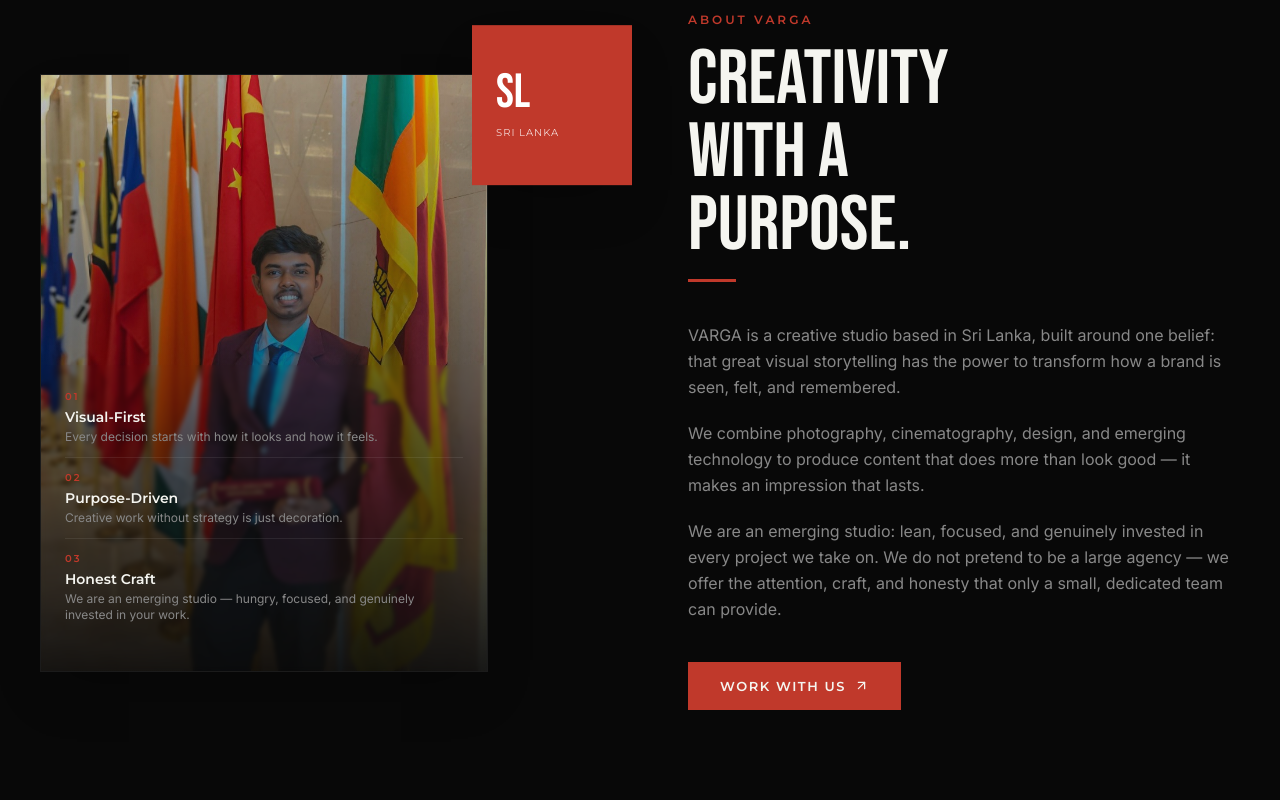
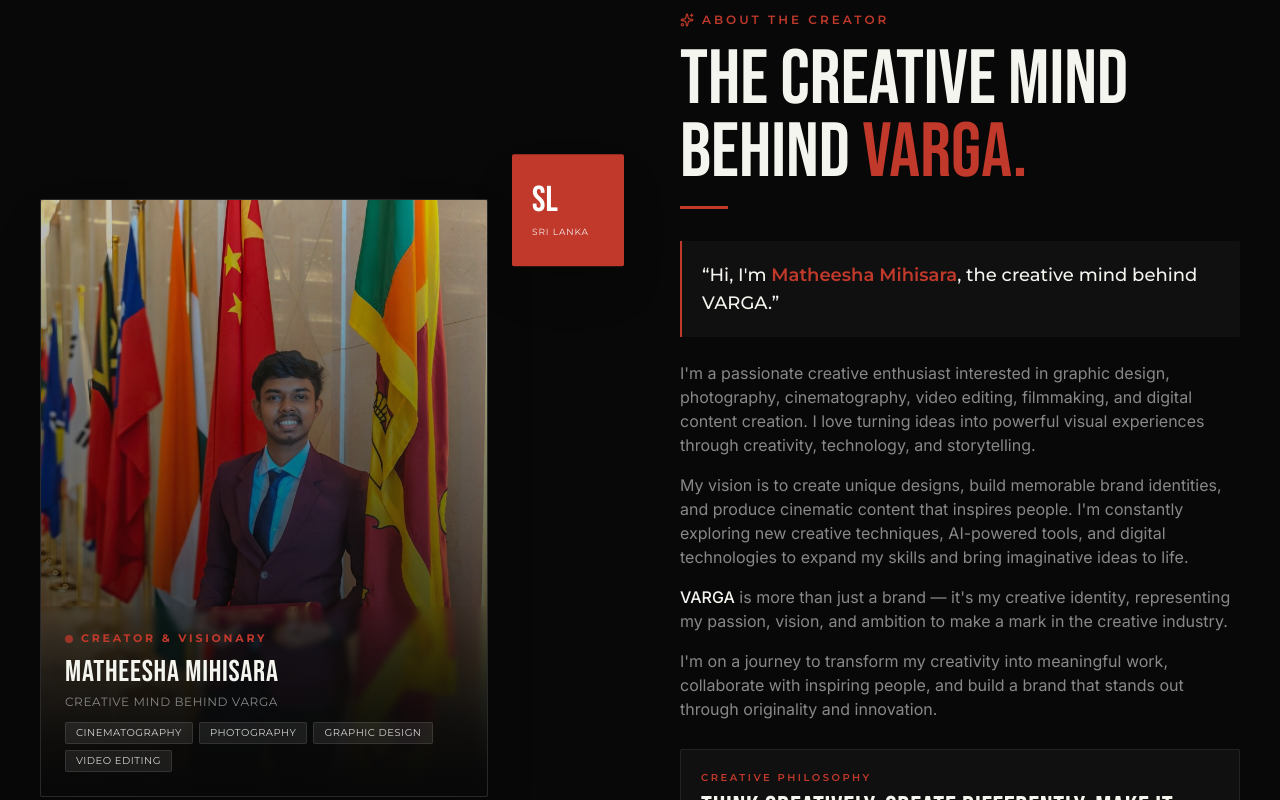
Before and after one commit to mihirunpavithra-wq/varga, a React (Vite) app: page / in a window 1280 px wide. Shown: the part 5680-6480 px from the top of the page. Built offline with nearby package versions, Linux system fonts and the light colour scheme.

Commit message:
Introduce Matheesha Mihisara: Official creator bio, vision, philosophy, and personal Instagram in About section

```diff
--- a/src/components/layout/Footer.tsx
+++ b/src/components/layout/Footer.tsx
@@ -125,8 +125,8 @@ export function Footer() {
       <div className="border-t border-white/[0.05]">
         <div className="container-varga py-5 flex flex-col sm:flex-row items-center justify-between gap-4">
           <p className="font-body text-varga-muted text-xs text-center sm:text-left">
-            © {year} VARGA Creative Studio. All rights reserved.
-            {' '}Based in Sri Lanka.
+            © {year} VARGA Creative Studio. Founded &amp; Directed by{' '}
+            <span className="text-varga-white font-medium">Matheesha Mihisara</span>. Based in Sri Lanka.
           </p>
 
           {/* Back to top */}
--- a/src/components/sections/About.tsx
+++ b/src/components/sections/About.tsx
@@ -1,109 +1,164 @@
 import { motion } from 'framer-motion';
-import { ArrowUpRight } from 'lucide-react';
-import { Reveal, Stagger, staggerItem } from '@/components/ui/Reveal';
-
-const values = [
-  { label: 'Visual-First', desc: 'Every decision starts with how it looks and how it feels.' },
-  { label: 'Purpose-Driven', desc: 'Creative work without strategy is just decoration.' },
-  { label: 'Honest Craft', desc: 'We are an emerging studio — hungry, focused, and genuinely invested in your work.' },
-];
+import { ArrowUpRight, Sparkles } from 'lucide-react';
+import { Instagram } from '@/components/ui/Icons';
+import { Reveal } from '@/components/ui/Reveal';
+import { founderInfo, contactInfo } from '@/data/content';
 
 export function About() {
   return (
-    <section id="about" className="section-padding overflow-hidden" aria-labelledby="about-heading">
+    <section id="about" className="section-padding overflow-hidden bg-[#080808]" aria-labelledby="about-heading">
       <div className="container-varga">
-        <div className="grid lg:grid-cols-2 gap-16 lg:gap-24 items-center">
+        <div className="grid lg:grid-cols-2 gap-12 lg:gap-20 items-center">
 
-          {/* Left — Visual Panel */}
-          <Reveal direction="left" className="relative order-2 lg:order-1 pt-6 pr-4 sm:pr-0">
-            {/* Main visual block */}
-            <div className="relative aspect-[4/5] sm:aspect-[3/4] max-w-md mx-auto lg:mx-0 w-full overflow-hidden border border-white/[0.08] shadow-2xl">
+          {/* Left — Creator Visual Panel */}
+          <Reveal direction="left" className="relative order-2 lg:order-1 pt-4 sm:pt-6 pr-2 sm:pr-0">
+            {/* Visual Frame */}
+            <div className="relative aspect-[4/5] sm:aspect-[3/4] max-w-md mx-auto lg:mx-0 w-full overflow-hidden border border-white/[0.1] rounded-sm shadow-2xl bg-[#111111] group">
               {/* Founder Image */}
               <img
                 src={`${import.meta.env.BASE_URL}founder-about.jpg`}
-                alt="VARGA Creative Direction"
-                className="w-full h-full object-cover object-top"
+                alt="Matheesha Mihisara — Founder & Creative Mind behind VARGA"
+                className="w-full h-full object-cover object-top filter brightness-[0.95] contrast-[1.05] transition-transform duration-700 ease-out group-hover:scale-105"
               />
 
-              {/* Cinematic gradient overlay */}
+              {/* Cinematic Vignette Overlay */}
               <div
-                className="absolute inset-0"
+                className="absolute inset-0 pointer-events-none"
                 style={{
-                  background: 'linear-gradient(to top, rgba(8,8,8,0.92) 0%, rgba(8,8,8,0.5) 45%, rgba(8,8,8,0.15) 100%)',
+                  background: 'linear-gradient(to top, rgba(8,8,8,0.95) 0%, rgba(8,8,8,0.5) 45%, rgba(8,8,8,0.1) 100%)',
                 }}
               />
 
-              {/* Grid of values over image */}
-              <div className="absolute bottom-0 left-0 right-0 p-5 sm:p-6 backdrop-blur-[2px]">
-                {values.map((v, i) => (
-                  <div key={v.label} className={`pb-2.5 sm:pb-3 mb-2.5 sm:mb-3 ${i < values.length - 1 ? 'border-b border-white/[0.08]' : ''}`}>
-                    <p className="font-heading text-varga-red text-[10px] tracking-[0.2em] uppercase font-semibold mb-0.5">
-                      {String(i + 1).padStart(2, '0')}
-                    </p>
-                    <p className="font-heading text-varga-white text-xs sm:text-sm font-semibold mb-0.5">{v.label}</p>
-                    <p className="font-body text-varga-muted text-[11px] sm:text-xs leading-relaxed">{v.desc}</p>
-                  </div>
-                ))}
+              {/* Creator Card over bottom of image */}
+              <div className="absolute bottom-0 left-0 right-0 p-5 sm:p-6 backdrop-blur-[3px] bg-gradient-to-t from-[#080808] to-transparent">
+                <div className="flex items-center gap-2 mb-1.5">
+                  <span className="w-2 h-2 rounded-full bg-varga-red animate-pulse" />
+                  <p className="font-heading text-varga-red text-[10px] sm:text-[11px] tracking-[0.25em] uppercase font-bold">
+                    Creator &amp; Visionary
+                  </p>
+                </div>
+
+                <h3 className="font-display text-varga-white text-2xl sm:text-3xl tracking-wide leading-tight mb-1">
+                  Matheesha Mihisara
+                </h3>
+                <p className="font-heading text-varga-muted text-xs tracking-wider uppercase mb-3">
+                  Creative Mind behind VARGA
+                </p>
+
+                {/* Core Disciplines Chips */}
+                <div className="flex flex-wrap gap-1.5">
+                  {founderInfo.skills.slice(0, 4).map((skill) => (
+                    <span
+                      key={skill}
+                      className="font-heading text-[10px] tracking-wider uppercase text-white/80 bg-white/[0.08] border border-white/[0.1] px-2.5 py-0.5 rounded-sm"
+                    >
+                      {skill}
+                    </span>
+                  ))}
+                </div>
               </div>
             </div>
 
-            {/* Floating accent box */}
+            {/* Floating Origin Stamp */}
             <motion.div
-              className="absolute -top-3 right-2 sm:-top-6 sm:-right-6 md:-right-10 bg-varga-red p-3 sm:p-6 w-20 h-20 sm:w-32 sm:h-32 md:w-40 md:h-40 flex flex-col justify-center shadow-2xl z-20"
+              className="absolute -top-3 right-1 sm:-top-5 sm:-right-4 md:-right-6 bg-varga-red p-3 sm:p-5 w-20 h-20 sm:w-28 sm:h-28 flex flex-col justify-center shadow-2xl z-20 rounded-sm"
               animate={{ y: [0, -6, 0] }}
               transition={{ repeat: Infinity, duration: 4, ease: 'easeInOut' }}
             >
-              <div className="font-display text-white text-2xl sm:text-4xl md:text-5xl leading-none">SL</div>
-              <div className="font-heading text-white/80 text-[7px] sm:text-[10px] tracking-widest uppercase mt-0.5 sm:mt-2">Sri Lanka</div>
+              <div className="font-display text-white text-2xl sm:text-4xl leading-none">SL</div>
+              <div className="font-heading text-white/90 text-[7px] sm:text-[9px] tracking-widest uppercase mt-0.5 sm:mt-1">
+                Sri Lanka
+              </div>
             </motion.div>
           </Reveal>
 
-          {/* Right — Text */}
+          {/* Right — Story & Bio */}
           <div className="order-1 lg:order-2">
             <Reveal>
-              <p className="font-heading text-varga-red text-xs font-semibold tracking-[0.25em] uppercase mb-4">
-                About VARGA
-              </p>
+              <div className="flex items-center gap-2 mb-3 sm:mb-4">
+                <Sparkles size={14} className="text-varga-red" />
+                <p className="font-heading text-varga-red text-xs font-semibold tracking-[0.25em] uppercase">
+                  About The Creator
+                </p>
+              </div>
             </Reveal>
 
             <Reveal delay={0.1}>
               <h2
                 id="about-heading"
-                className="font-display text-varga-white red-accent"
-                style={{ fontSize: 'clamp(2.5rem, 6vw, 5.5rem)', lineHeight: '0.95' }}
+                className="font-display text-varga-white red-accent leading-[0.95]"
+                style={{ fontSize: 'clamp(2.5rem, 6vw, 5.2rem)' }}
               >
-                CREATIVITY<br />WITH A<br />PURPOSE.
+                THE CREATIVE MIND<br />BEHIND <span className="text-varga-red">VARGA.</span>
               </h2>
             </Reveal>
 
-            <Reveal delay={0.2} className="mt-10">
-              <div className="space-y-5 font-body text-varga-muted leading-relaxed">
-                <p>
-                  VARGA is a creative studio based in Sri Lanka, built around one belief: that
-                  great visual storytelling has the power to transform how a brand is seen, felt,
-                  and remembered.
-                </p>
-                <p>
-                  We combine photography, cinematography, design, and emerging technology to
-                  produce content that does more than look good — it makes an impression that
-                  lasts.
-                </p>
-                <p>
-                  We are an emerging studio: lean, focused, and genuinely invested in every
-                  project we take on. We do not pretend to be a large agency — we offer the
-                  attention, craft, and honesty that only a small, dedicated team can provide.
+            {/* Introduction highlight */}
+            <Reveal delay={0.15} className="mt-8">
+              <div className="bg-white/[0.03] border-l-2 border-varga-red p-4 sm:p-5 rounded-r-sm">
+                <p className="font-heading text-varga-white text-base sm:text-lg font-medium leading-relaxed">
+                  &ldquo;Hi, I&apos;m <span className="text-varga-red font-semibold">Matheesha Mihisara</span>, the creative mind behind VARGA.&rdquo;
                 </p>
               </div>
             </Reveal>
 
-            <Reveal delay={0.3} className="mt-10">
+            {/* Story Paragraphs */}
+            <Reveal delay={0.2} className="mt-6">
+              <div className="space-y-4 font-body text-varga-muted text-sm sm:text-base leading-relaxed">
+                <p>
+                  I&apos;m a passionate creative enthusiast interested in graphic design, photography,
+                  cinematography, video editing, filmmaking, and digital content creation. I love turning
+                  ideas into powerful visual experiences through creativity, technology, and storytelling.
+                </p>
+                <p>
+                  My vision is to create unique designs, build memorable brand identities, and produce
+                  cinematic content that inspires people. I&apos;m constantly exploring new creative techniques,
+                  AI-powered tools, and digital technologies to expand my skills and bring imaginative ideas to life.
+                </p>
+                <p>
+                  <strong className="text-varga-white font-medium">VARGA</strong> is more than just a brand —
+                  it&apos;s my creative identity, representing my passion, vision, and ambition to make a
+                  mark in the creative industry.
+                </p>
+                <p>
+                  I&apos;m on a journey to transform my creativity into meaningful work, collaborate with
+                  inspiring people, and build a brand that stands out through originality and innovation.
+                </p>
+              </div>
+            </Reveal>
+
+            {/* Creator Motto Banner */}
+            <Reveal delay={0.25} className="mt-7">
+              <div className="border border-white/[0.08] bg-[#101010] p-4 sm:p-5 rounded-sm">
+                <p className="font-heading text-varga-red text-[10px] tracking-[0.25em] uppercase font-semibold mb-1">
+                  Creative Philosophy
+                </p>
+                <p className="font-display text-varga-white text-xl sm:text-2xl md:text-3xl tracking-wide">
+                  Think creatively. Create differently. Make it memorable.
+                </p>
+              </div>
+            </Reveal>
+
+            {/* Action Buttons */}
+            <Reveal delay={0.3} className="mt-8 flex flex-col sm:flex-row items-stretch sm:items-center gap-3">
               <button
                 onClick={() => document.getElementById('contact')?.scrollIntoView({ behavior: 'smooth' })}
-                className="btn-primary"
+                className="btn-primary justify-center py-3.5 px-6 text-xs tracking-wider uppercase active:scale-95 touch-manipulation"
               >
-                Work With Us
+                Work With Matheesha
                 <ArrowUpRight size={15} />
               </button>
+
+              <a
+                href={contactInfo.instagram}
+                target="_blank"
+                rel="noopener noreferrer"
+                className="btn-outline justify-center gap-2 py-3.5 px-5 text-xs font-heading font-semibold tracking-wider uppercase active:scale-95 touch-manipulation"
+                aria-label="Follow Matheesha Mihisara on Instagram"
+              >
+                <Instagram size={15} />
+                <span>Follow @matheesha.sk</span>
+              </a>
             </Reveal>
           </div>
         </div>
--- a/src/data/content.ts
+++ b/src/data/content.ts
@@ -286,3 +286,18 @@ export const contactInfo = {
   instagram: 'https://www.instagram.com/matheesha.sk/',
   location: 'Sri Lanka',
 };
+
+// ─── Creator / Founder Info ───────────────────────────────────────────────
+export const founderInfo = {
+  name: 'Matheesha Mihisara',
+  role: 'Founder & Creative Mind',
+  motto: 'Think creatively. Create differently. Make it memorable.',
+  skills: [
+    'Cinematography',
+    'Photography',
+    'Graphic Design',
+    'Video Editing',
+    'Filmmaking',
+    'AI & Digital Visuals',
+  ],
+};
```
